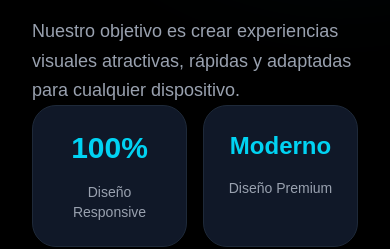
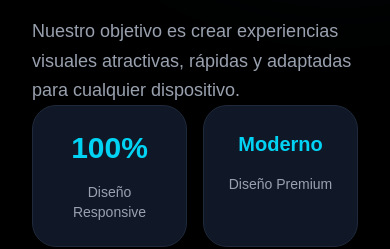
Before and after one commit to NexuraWebCR/Nexura-Web-CR, a React (Vite) app in the folder nexora-web/: page / in a window 390 px wide. Shown: the part 2260-2509 px from the top of the page. Built offline with nearby package versions, Linux system fonts and the light colour scheme.

Commit message:
Se modifico la palabra moderno para la vista en mobile

```diff
--- a/nexora-web/src/App.jsx
+++ b/nexora-web/src/App.jsx
@@ -287,7 +287,7 @@ export default function App() {
 
                     <div className="bg-gray-900 border border-gray-800 rounded-3xl p-6 md:p-8 text-center hover:border-cyan-400 transition overflow-hidden">
 
-                        <h4 className="text-2xl md:text-5xl font-black text-cyan-400 break-words">
+                        <h4 className="text-xl md:text-5xl font-black text-cyan-400">
                             Moderno
                         </h4>
 
```
